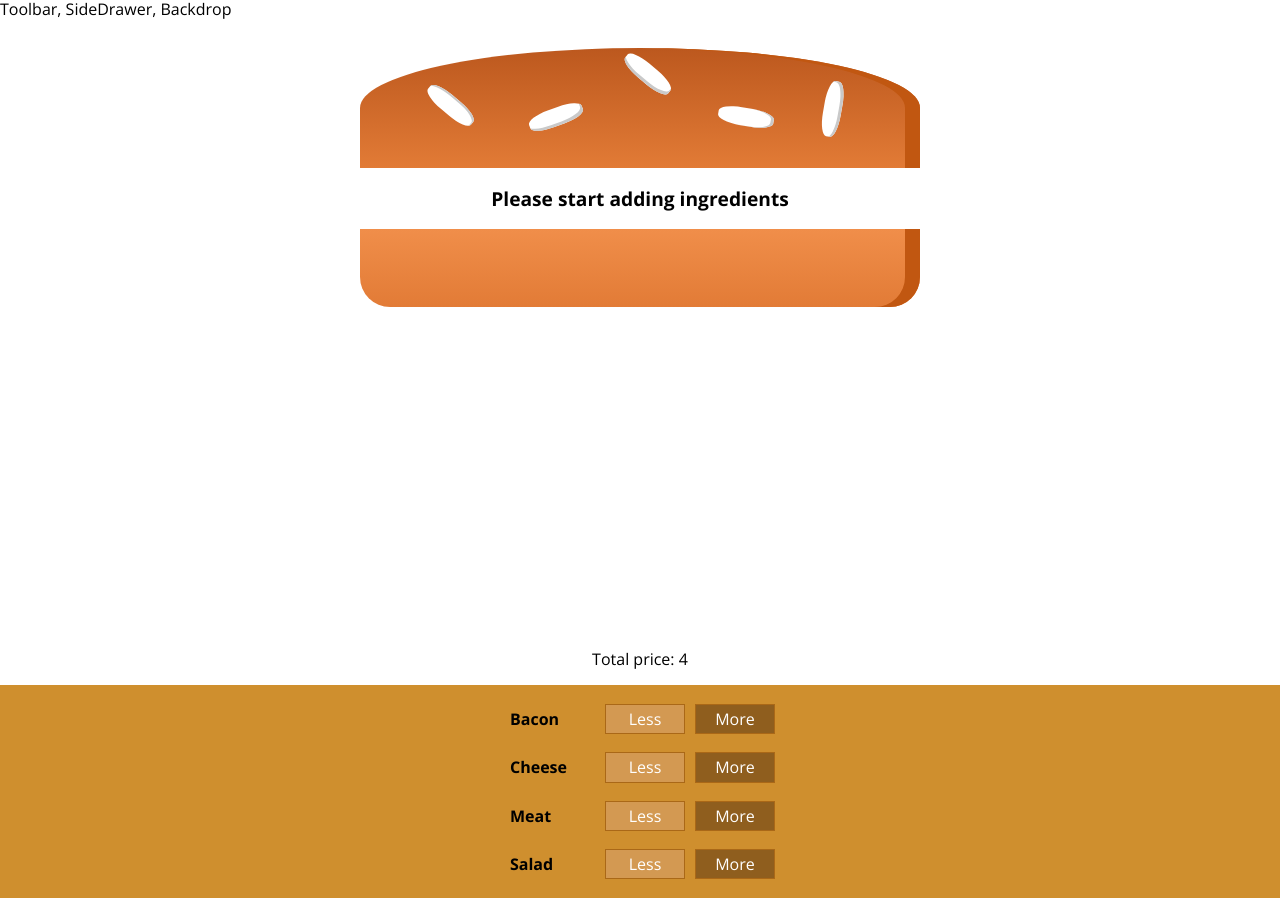
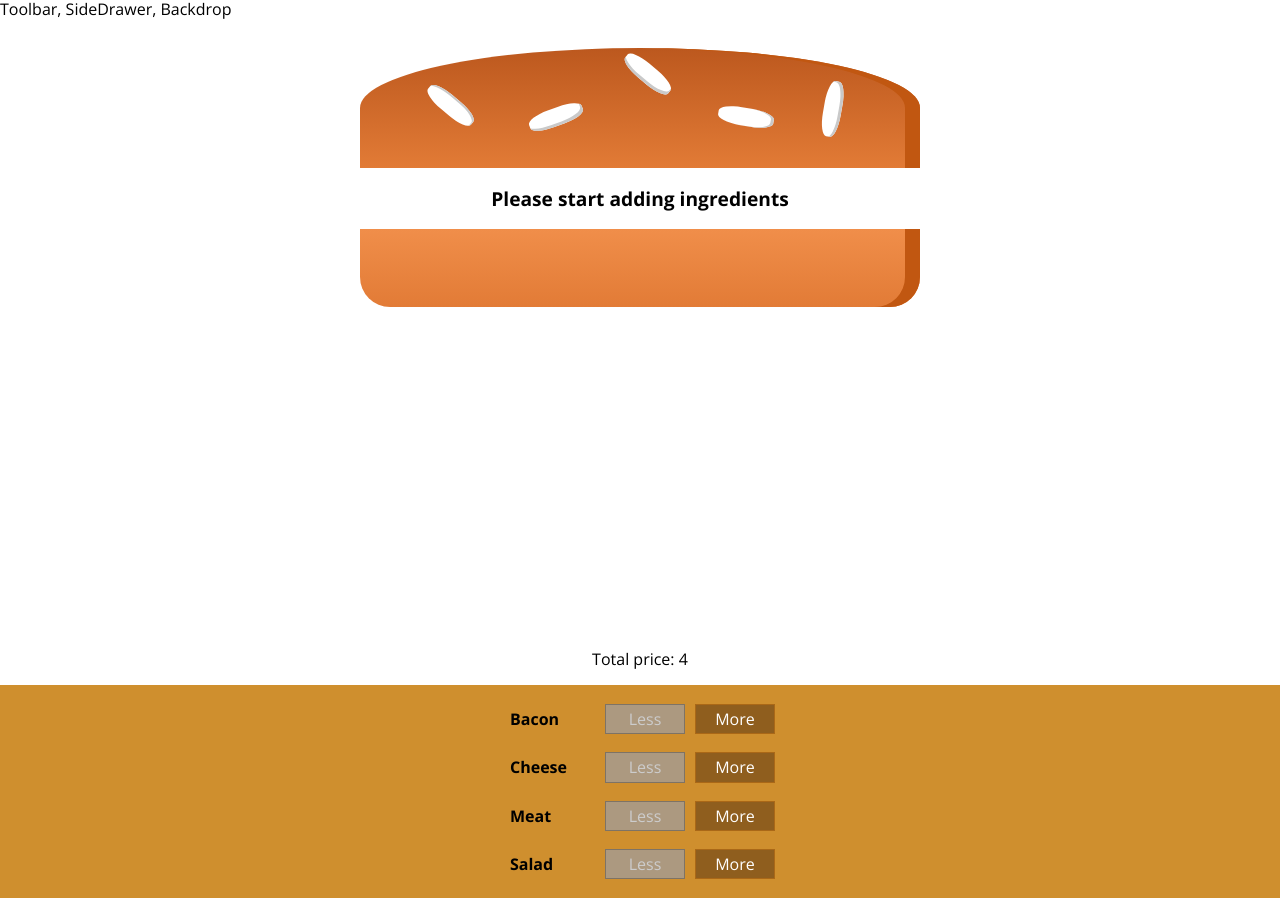
Before and after one commit to tmichelogiannakis/burger-builder, a React (Create React App) app: page / in a window 1280 px wide. Built offline with nearby package versions, Linux system fonts and the light colour scheme.

Commit message:
feat: disable less button

```diff
--- a/src/layout/builder/Builder.js
+++ b/src/layout/builder/Builder.js
@@ -42,12 +42,17 @@ class Builder extends Component {
   };
 
   render() {
+    const disabledInfo = Object.assign({}, ...Object.entries(this.state.ingredients).map(([key, value]) => ({ [key]: value < 1 })));
 
     return (
       <>
         <Burger ingredients={this.state.ingredients} />
         <div style={{ textAlign: 'center', marginBottom: '16px' }}>Total price: {this.state.totalPrice}</div>
-        <Controls ingredientAdded={this.addIngredientHandler} ingredientRemoved={this.removeIngredientHandler} />
+        <Controls
+          disabledInfo={disabledInfo}
+          ingredientAdded={this.addIngredientHandler}
+          ingredientRemoved={this.removeIngredientHandler}
+        />
       </>
     );
   }
--- a/src/layout/builder/components/controls/Controls.js
+++ b/src/layout/builder/components/controls/Controls.js
@@ -9,13 +9,19 @@ const items = [
   { label: 'Salad', type: 'salad' }
 ];
 
-const controls = ({ className, ingredientAdded, ingredientRemoved }) => {
+const controls = ({ className, disabledInfo, ingredientAdded, ingredientRemoved }) => {
   const added = type => event => ingredientAdded(type);
   const removed = type => event => ingredientRemoved(type);
   return (
     <div className={className}>
       {items.map(item => (
-        <Control key={item.type} label={item.label} added={added(item.type)} removed={removed(item.type)} />
+        <Control
+          key={item.type}
+          label={item.label}
+          added={added(item.type)}
+          removed={removed(item.type)}
+          disabled={disabledInfo[item.type]}
+        />
       ))}
     </div>
   );
--- a/src/layout/builder/components/controls/control/Control.js
+++ b/src/layout/builder/components/controls/control/Control.js
@@ -51,11 +51,11 @@ const MoreButton = styled(Button)`
   }
 `;
 
-const control = ({ className, label, removed, added }) => {
+const control = ({ className, label, disabled, removed, added }) => {
   return (
     <div className={className}>
       <Label>{label}</Label>
-      <LessButton onClick={removed}>Less</LessButton>
+      <LessButton onClick={removed} disabled={disabled}>Less</LessButton>
       <MoreButton onClick={added}>More</MoreButton>
     </div>
   );
```
